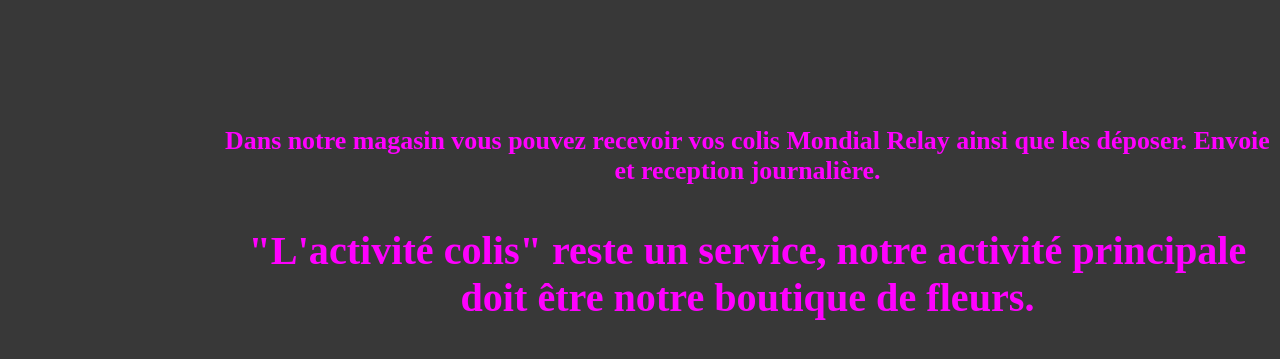
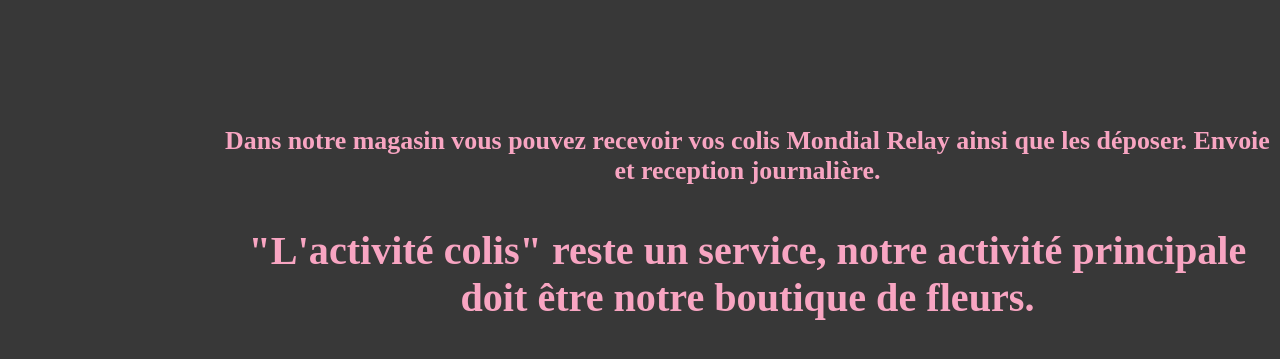
Before and after one commit to VolletMaxence/Stage, a PHP site: page /Colis/index.php in a window 1280 px wide. Shown: the top 359 px of the page. Run offline with PHP 8.4, Linux system fonts and the light colour scheme.

Commit message:
Changement Couleur 2 (texte)

```diff
--- a/CSS/Ceremonie.css
+++ b/CSS/Ceremonie.css
@@ -1,7 +1,7 @@
 body {
     background-color: rgb(56, 56, 56);
     z-index: 1;
-    color: #FF00FF;
+    color: #f8a5c2;
 }
 
 /* Mettre toutes les images a la même taille */
--- a/CSS/administration.css
+++ b/CSS/administration.css
@@ -37,11 +37,11 @@ div.info {
 body {
     background-color: rgb(56, 56, 56);
     z-index: 1;
-    color: #FF00FF;
+    color: #f8a5c2;
 }
 
 a {
-    color: #FF00FF;;
+    color: #f8a5c2;;
 }
 
 /* Mettre toutes les images a la même taille */
--- a/CSS/apropos.css
+++ b/CSS/apropos.css
@@ -1,7 +1,7 @@
 body {
     background-color: rgb(56, 56, 56);
     z-index: 1;
-    color: #FF00FF;
+    color: #f8a5c2;
 }
 
 img.magazin {
--- a/CSS/autre.css
+++ b/CSS/autre.css
@@ -1,7 +1,7 @@
 body {
     background-color: rgb(56, 56, 56);
     z-index: 1;
-    color: #FF00FF;
+    color: #f8a5c2;
 }
 
 
--- a/CSS/colis.css
+++ b/CSS/colis.css
@@ -1,7 +1,7 @@
 body {
     background-color: rgb(56, 56, 56);
     z-index: 1;
-    color: #FF00FF;
+    color: #f8a5c2;
 }
 
 div.InfoColis {
--- a/CSS/index.css
+++ b/CSS/index.css
@@ -1,7 +1,7 @@
 body {
     background-color: rgb(56, 56, 56);
     z-index: 1;
-    color: #FF00FF;
+    color: #f8a5c2;
 }
 
 img.image_presentation {
```
Also changed, not shown: CSS/menu.css (+11 -11 lines), CSS/menuAdmin.css (+10 -10 lines).
